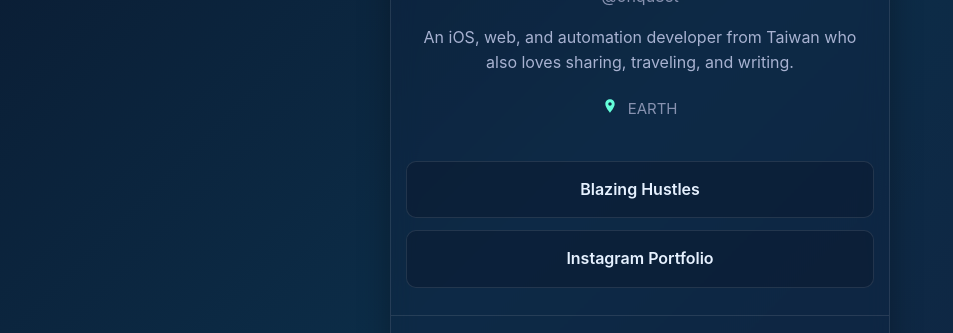
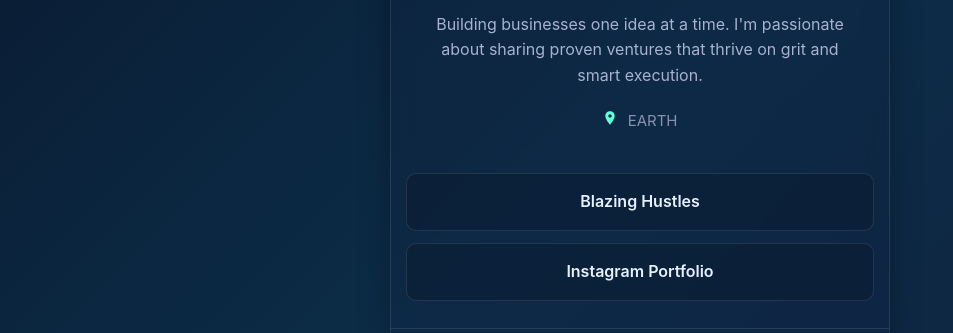
Before and after one commit to onqu3st/linx, a plain HTML site: page index.html in a window 1280 px wide. Shown: the part 291-624 px from the top of the page, without its empty margins (0-953 px from the left). Drawn offline with Linux system fonts and the light colour scheme.

Commit message:
Update index.html
-u

```diff
--- a/index.html
+++ b/index.html
@@ -280,7 +280,7 @@
             <img src="data/onqu3st2.jpg" alt="Profile Picture" class="profile-pic">
             <h1>onqu3st</h1>
             <div class="username">@onqu3st</div>
-            <p class="bio">An iOS, web, and automation developer from Taiwan who also loves sharing, traveling, and writing.</p>
+            <p class="bio">Building businesses one idea at a time. I'm passionate about sharing proven ventures that thrive on grit and smart execution.</p>
             <div class="location" id="locationLink">
                 <svg width="16" height="16" viewBox="0 0 24 24">
                     <path d="M12 2C8.13 2 5 5.13 5 9c0 5.25 7 13 7 13s7-7.75 7-13c0-3.87-3.13-7-7-7zm0 9.5c-1.38 0-2.5-1.12-2.5-2.5s1.12-2.5 2.5-2.5 2.5 1.12 2.5 2.5-1.12 2.5-2.5 2.5z"/>
```
